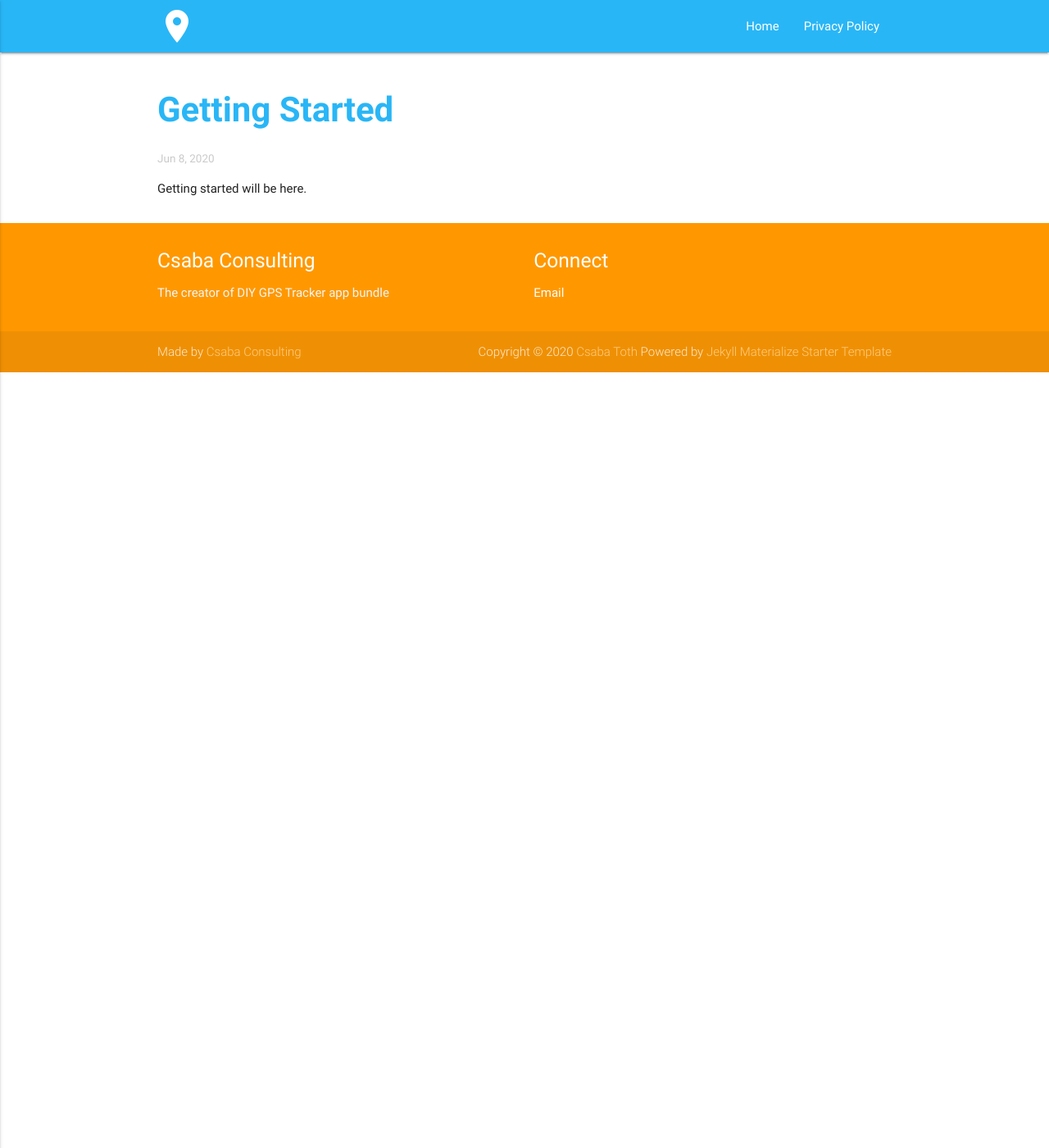
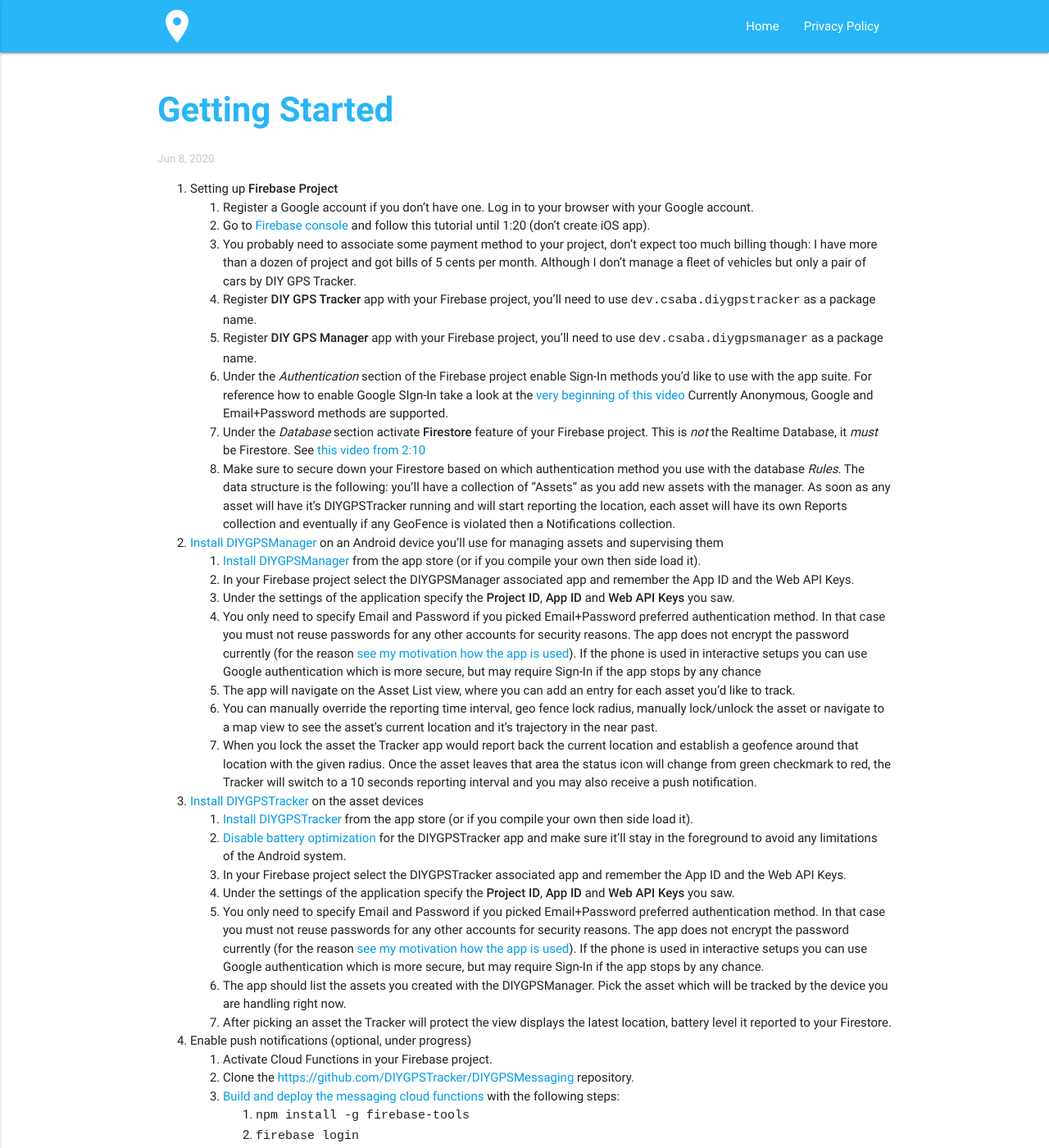
Before and after one commit to DIYGPSTracker/DIYGPSTracker.github.io, a Jekyll site: the page built from _posts/2020-06-08-getting-started.md, in a window 1280 px wide and 1400 px high. Shown: the whole window at 82% size. Built offline with Jekyll 4.4.1, drawn with Linux system fonts in a browser that asks for light colours; some of the changed text lies outside the part shown.

Commit message:
Motivation and gettibng started articles

```diff
--- a/_posts/2020-06-08-getting-started.md
+++ b/_posts/2020-06-08-getting-started.md
@@ -2,4 +2,40 @@
 layout: post
 ---
 
-Getting started will be here.
+1. Setting up **Firebase Project**
+   0. Register a Google account if you don't have one. Log in to your browser with your Google account.
+   1. Go to [Firebase console](https://console.firebase.google.com/) and follow this tutorial until 1:20 (don't create iOS app).
+   2. You probably need to associate some payment method to your project, don't expect too much billing though: I have more than a dozen of project and got bills of 5 cents per month. Although I don't manage a fleet of vehicles but only a pair of cars by DIY GPS Tracker.
+   3. Register **DIY GPS Tracker** app with your Firebase project, you'll need to use `dev.csaba.diygpstracker` as a package name.
+   4. Register **DIY GPS Manager** app with your Firebase project, you'll need to use `dev.csaba.diygpsmanager` as a package name.
+   5. Under the _Authentication_ section of the Firebase project enable Sign-In methods you'd like to use with the app suite. For reference how to enable Google SIgn-In take a look at the [very beginning of this video](https://www.youtube.com/watch?v=UpAqd-cX9j4) Currently Anonymous, Google and Email+Password methods are supported.
+   6. Under the _Database_ section activate **Firestore** feature of your Firebase project. This is _not_ the Realtime Database, it _must_ be Firestore. See [this video from 2:10](https://youtu.be/UFLvSp4Mh9k&t=130)
+   7. Make sure to secure down your Firestore based on which authentication method you use with the database *Rules*. The data structure is the following: you'll have a collection of "Assets" as you add new assets with the manager. As soon as any asset will have it's DIYGPSTracker running and will start reporting the location, each asset will have its own Reports collection and eventually if any GeoFence is violated then a Notifications collection.
+
+2. [Install DIYGPSManager](https://play.google.com/store/apps/details?id=dev.csaba.diygpsmanager) on an Android device you'll use for managing assets and supervising them
+   1. [Install DIYGPSManager](https://play.google.com/store/apps/details?id=dev.csaba.diygpsmanager) from the app store (or if you compile your own then side load it).
+   2. In your Firebase project select the DIYGPSManager associated app and remember the App ID and the Web API Keys.
+   3. Under the settings of the application specify the **Project ID**, **App ID** and **Web API Keys** you saw.
+   4. You only need to specify Email and Password if you picked Email+Password preferred authentication method. In that case you must not reuse passwords for any other accounts for security reasons. The app does not encrypt the password currently (for the reason [see my motivation how the app is used]({% post_url 2020-06-07-motivation %})). If the phone is used in interactive setups you can use Google authentication which is more secure, but may require Sign-In if the app stops by any chance
+   5. The app will navigate on the Asset List view, where you can add an entry for each asset you'd like to track.
+   6. You can manually override the reporting time interval, geo fence lock radius, manually lock/unlock the asset or navigate to a map view to see the asset's current location and it's trajectory in the near past.
+   7. When you lock the asset the Tracker app would report back the current location and establish a geofence around that location with the given radius. Once the asset leaves that area the status icon will change from green checkmark to red, the Tracker will switch to a 10 seconds reporting interval and you may also receive a push notification.
+
+3. [Install DIYGPSTracker](https://play.google.com/store/apps/details?id=dev.csaba.diygpstracker) on the asset devices
+   1. [Install DIYGPSTracker](https://play.google.com/store/apps/details?id=dev.csaba.diygpstracker) from the app store (or if you compile your own then side load it).
+   2. [Disable battery optimization](https://www.androidpolice.com/2019/07/11/how-to-disable-battery-optimization-for-google-photos-and-other-system-apps-on-oneplus-devices/) for the DIYGPSTracker app and make sure it'll stay in the foreground to avoid any limitations of the Android system.
+   3. In your Firebase project select the DIYGPSTracker associated app and remember the App ID and the Web API Keys.
+   4. Under the settings of the application specify the **Project ID**, **App ID** and **Web API Keys** you saw.
+   5. You only need to specify Email and Password if you picked Email+Password preferred authentication method. In that case you must not reuse passwords for any other accounts for security reasons. The app does not encrypt the password currently (for the reason [see my motivation how the app is used]({% post_url 2020-06-07-motivation %})). If the phone is used in interactive setups you can use Google authentication which is more secure, but may require Sign-In if the app stops by any chance.
+   6. The app should list the assets you created with the DIYGPSManager. Pick the asset which will be tracked by the device you are handling right now.
+   7. After picking an asset the Tracker will protect the view displays the latest location, battery level it reported to your Firestore.
+
+4. Enable push notifications (optional, under progress)
+   1. Activate Cloud Functions in your Firebase project.
+   2. Clone the [https://github.com/DIYGPSTracker/DIYGPSMessaging](https://github.com/DIYGPSTracker/DIYGPSMessaging) repository.
+   3. [Build and deploy the messaging cloud functions](https://firebase.google.com/docs/functions/get-started) with the following steps:
+      1. `npm install -g firebase-tools`
+      2. `firebase login`
+      3. `firebase init functions`. Only select Cloud Functions if you are offered any other features of Firestore (Database, Hosting, ...). Select JavaScript as a language. Don't overwrite the current function.
+      4. `npm install`
+      5. `firebase deploy --only functions`
```
Also changed, not shown: _posts/2020-06-07-motivation.md (added, +13 -0 lines).
